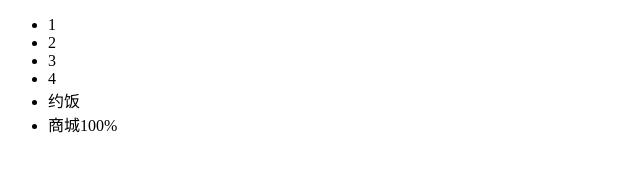
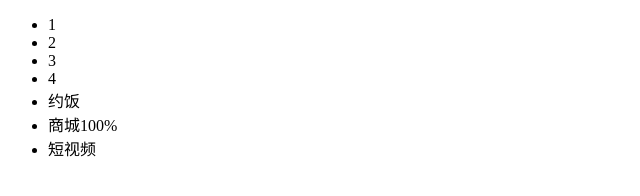
Before and after one commit to boom-sakalaka/GitDemo, a plain HTML site: page index.html in a window 1280 px wide. Shown: the full height of the page, 0-640 px from the left. Drawn offline with Linux system fonts and the light colour scheme.

Commit message:
短视频

```diff
--- a/index.html
+++ b/index.html
@@ -1,7 +1,7 @@
 <!--
  * @Author: your name
  * @Date: 2021-03-14 22:18:36
- * @LastEditTime: 2021-03-14 22:31:38
+ * @LastEditTime: 2021-04-23 20:57:27
  * @LastEditors: Please set LastEditors
  * @Description: In User Settings Edit
  * @FilePath: \GitDemo\index.html
@@ -47,6 +47,7 @@
     <li>4</li>
     <li>约饭</li>
     <li>商城100%</li>
+    <li>短视频</li>
   </ul>
 </body>
 </html>
```
